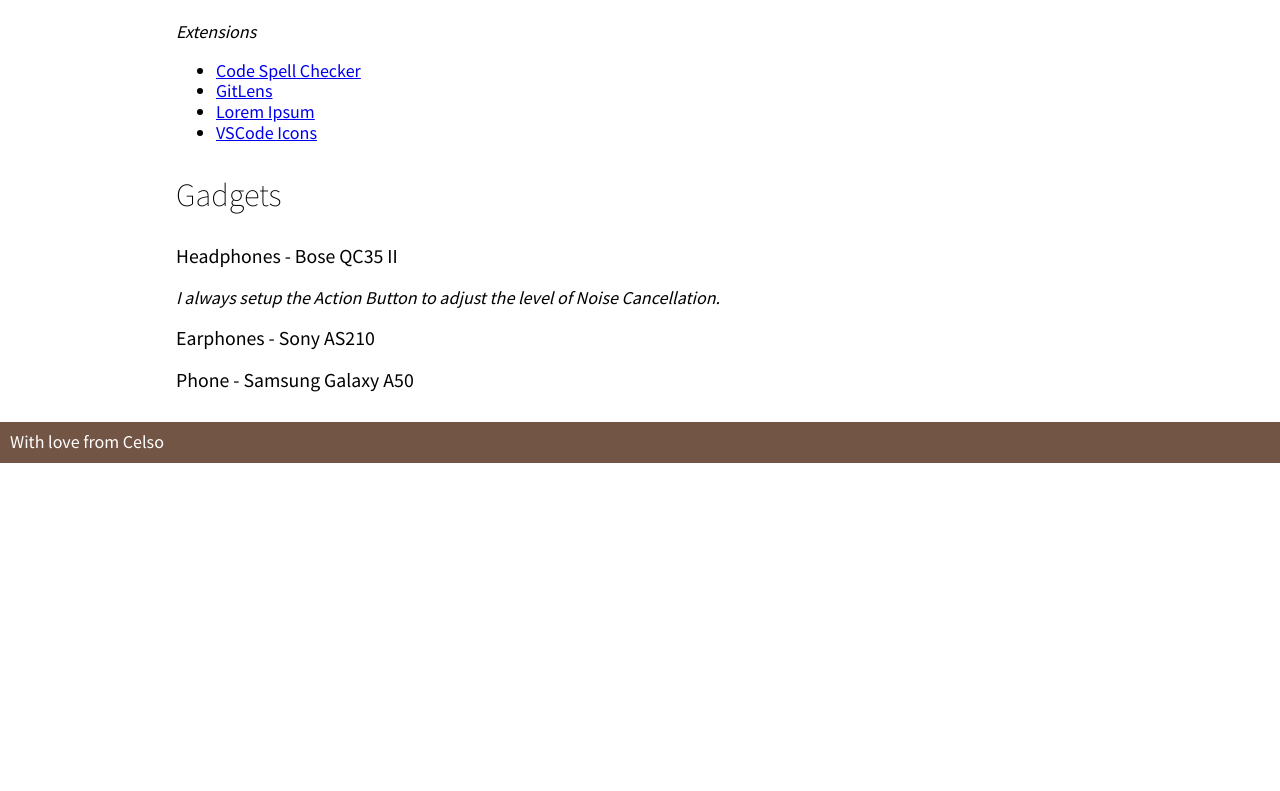
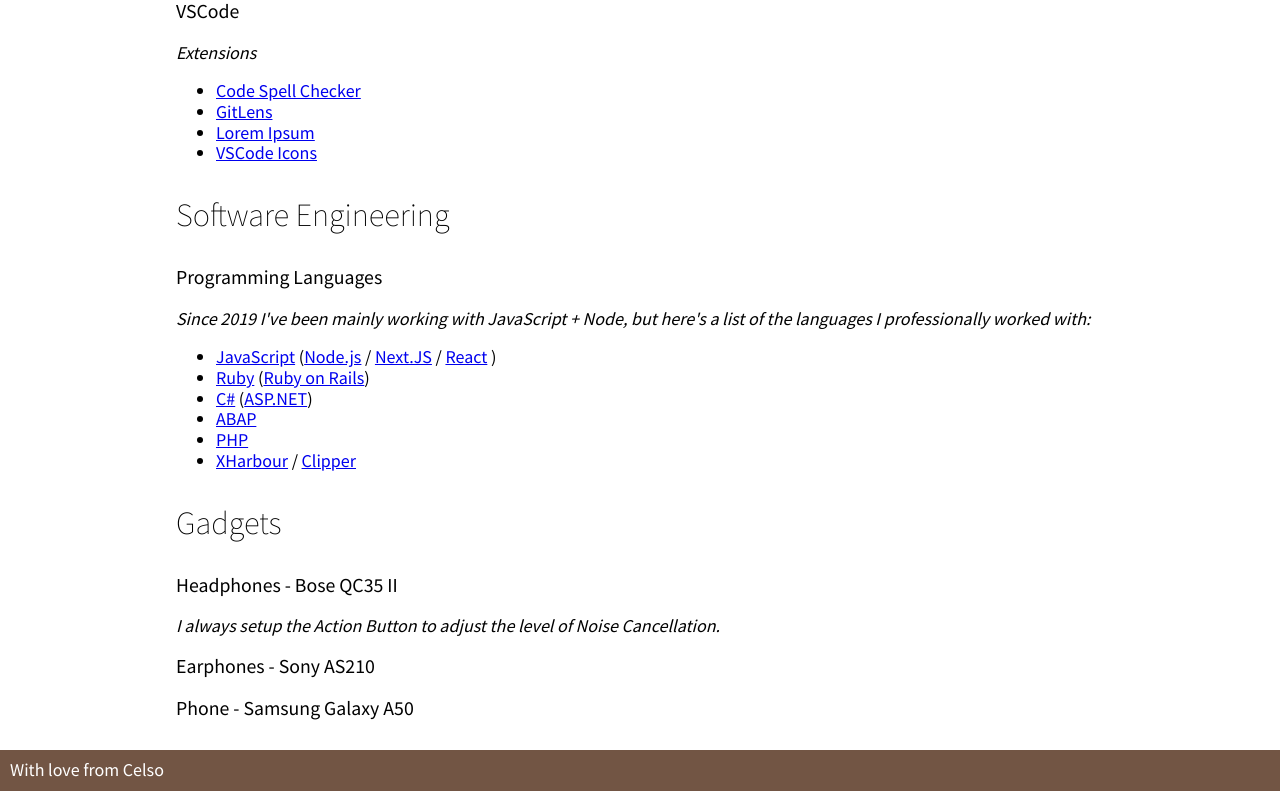
Before and after one commit to celsopalmeiraneto/personal-website, a Next.js app: page /uses in a window 1280 px wide. Shown: the part 872-1663 px from the top of the page. Before the commit the page ends 1335 px from the top, so only its background shows below. Built offline with nearby package versions, Linux system fonts and the light colour scheme.

Commit message:
feat: add programming languages to uses page

```diff
--- a/src/pages/uses/index.tsx
+++ b/src/pages/uses/index.tsx
@@ -12,7 +12,8 @@ const UsesPage = () => (
           <li>AMD Ryzen 7 5700U with Radeon Graphics</li>
           <li>24GB RAM</li>
           <li>1.5TB NVMe SSD</li>
-          <li>Debian Bullseye</li>
+          <li>Debian Bullseye Backports</li>
+          <li>Kitty</li>
         </ul>
       </section>
       <section>
@@ -68,6 +69,43 @@ const UsesPage = () => (
       </section>
     </section>
     <section>
+      <h2>Software Engineering</h2>
+      <section>
+        <h3>Programming Languages</h3>
+        <p>
+          Since 2019 I've been mainly working with JavaScript + Node, but here's a list of the
+          languages I professionally worked with:
+        </p>
+        <ul>
+          <li>
+            <a href="https://developer.mozilla.org/en-US/docs/Web/JavaScript">JavaScript</a> (
+            <a href="https://nodejs.org/en">Node.js</a> / <a href="https://nextjs.org/">Next.JS</a>{" "}
+            / <a href="https://react.dev/">React</a> )
+          </li>
+          <li>
+            <a href="https://www.ruby-lang.org/en/">Ruby</a> (
+            <a href="https://rubyonrails.org/">Ruby on Rails</a>)
+          </li>
+          <li>
+            <a href="https://learn.microsoft.com/en-us/dotnet/csharp/tour-of-csharp/">C#</a> (
+            <a href="https://dotnet.microsoft.com/en-us/apps/aspnet">ASP.NET</a>)
+          </li>
+          <li>
+            <a href="https://help.sap.com/doc/abapdocu_752_index_htm/7.52/en-US/abenabap_overview.htm">
+              ABAP
+            </a>
+          </li>
+          <li>
+            <a href="https://www.php.net/">PHP</a>
+          </li>
+          <li>
+            <a href="http://www.xharbour.org/">XHarbour</a> /{" "}
+            <a href="https://en.wikipedia.org/wiki/Clipper_(programming_language)">Clipper</a>
+          </li>
+        </ul>
+      </section>
+    </section>
+    <section>
       <h2>Gadgets</h2>
       <section>
         <h3>Headphones - Bose QC35 II</h3>
```
